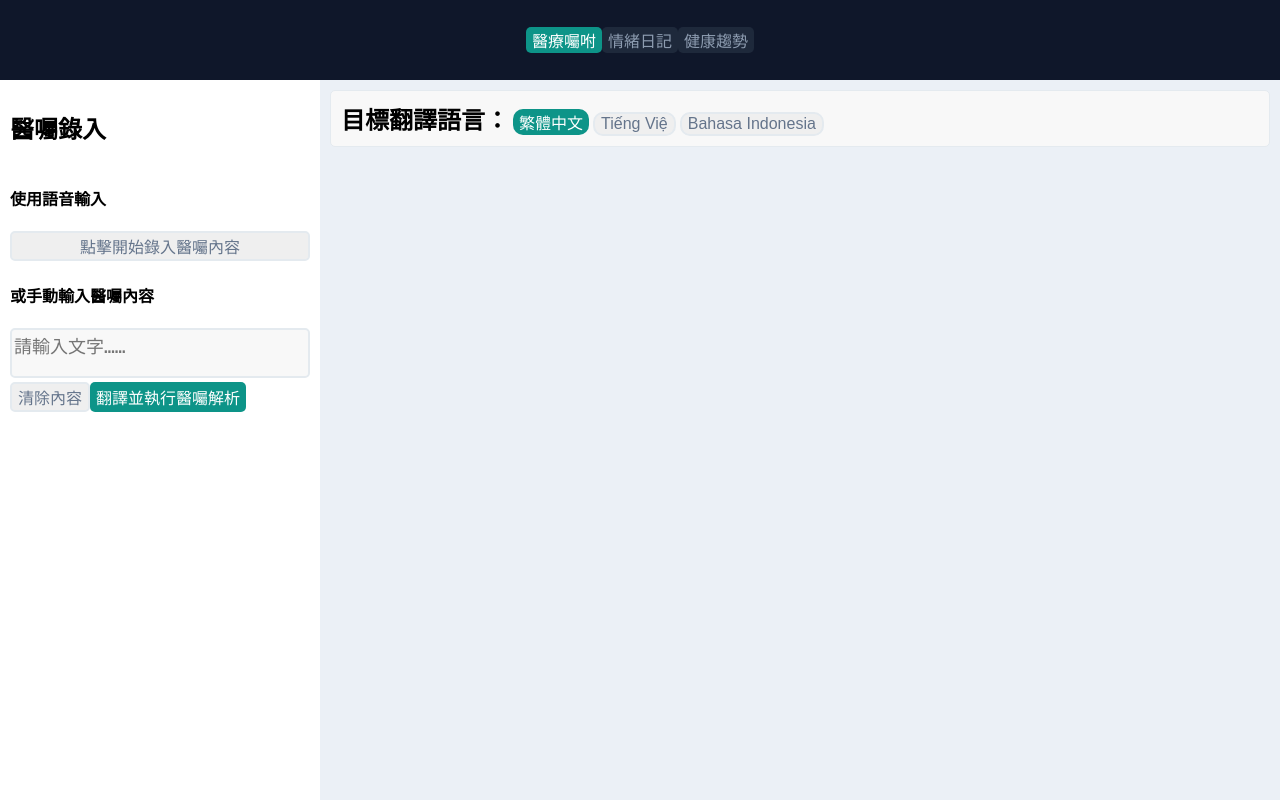
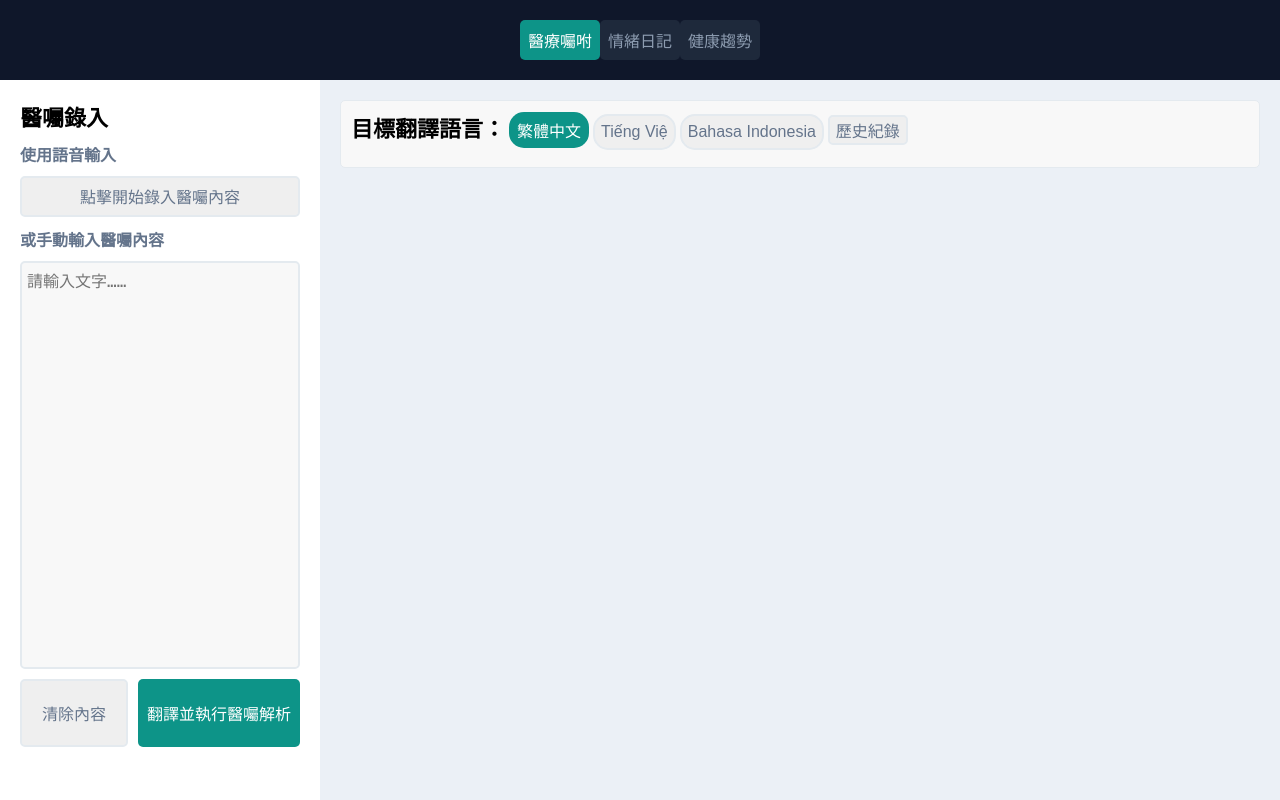
Before and after one commit to TinganYu/2026spring-NLP, a Flask app: page /medical in a window 1280 px wide. Run offline with Flask 3, Linux system fonts and the light colour scheme.

Commit message:
醫囑歷史紀錄+頁面格式調整

```diff
--- a/website/app.py
+++ b/website/app.py
@@ -4,6 +4,7 @@ import os
 sys.path.append(
     os.path.dirname(os.path.dirname(os.path.abspath(__file__)))
 )
+from datetime import datetime
 
 import configparser
 from flask import Flask, request, abort, render_template, url_for, Blueprint, jsonify
@@ -143,16 +144,20 @@ def process_medical():
 
         # 回傳結果給前端
         result = {
-            "original_text": text,
+            "date": str(datetime.now().date()),
+            "text": text,
             "translated_text": text_translated['translations'][0]['text'],
+            "target_language": target_lang,
             "phi": phi
         }
+        db.medical_insert(result)
         print("Medical Result:", result)
         return jsonify(result)
 
 # 執行語音錄入並回傳錄入文字
 @app.route("/speech_to_text", methods=["POST"])
 def speech():
+    print("[POST] Speech to Text POST")
     result = speech_to_text()
     return jsonify(result)
 
@@ -180,14 +185,14 @@ def db_select():
 
     # 搜尋對應 database 中的所有資料
     if database == "diary":
-        # 資料按照日期
         result = db.diary_find()
-        result.sort("date",-1)
     elif database == "medical":
         result = db.medical_find()
     else:
-        return None
+        return jsonify(None)
 
+    # 按照日期降序排序，並轉成list以便處理
+    result.sort("date",-1)
     result = list(result)
     return jsonify(result)
 
--- a/website/static/css/new_style.css
+++ b/website/static/css/new_style.css
@@ -1,5 +1,22 @@
 * {
     box-sizing: border-box;
+}
+
+button {
+    font-size: clamp(4px, 1.5vw, 16px);
+}
+
+h2{
+    font-size: 22px;
+    font-weight: bold;
+    margin: 0;
+}
+
+h4 {
+    font-size: 16px;
+    font-weight: bold;
+    color: #64748B;
+    margin: 0;
 }
 
 html, body {
@@ -63,7 +80,10 @@ html, body {
     top: 10vh;
     height: 90vh;
 
-    padding: 10px;
+    display: flex;
+    flex-direction: column;
+    padding: 20px;
+    gap: 10px;
 }
 
 #result-col {
@@ -75,9 +95,11 @@ html, body {
 
 /* tab 跟 button 系列 */
 .tab {
-    border: none;
+    border: 2px solid transparent;
     border-radius: 5px;
     background-color: #1E293B;
+
+    height: 5vh;
 
     font-size: 16px;
     color: #8D9CB0;
@@ -88,29 +110,30 @@ html, body {
 .btn {
     border: 2px solid #E4EAEF;
     border-radius: 5px;
-    font-size: 16px;
+
     color: #64748B;
     cursor: pointer;
 }
 
 .language-btn {
-    border-radius: 10px;
+    border-radius: 15px;
+    height: 80%;
 }
 
 .select {
-    border: none;
+    border: 2px solid transparent;
     background-color: #0D9488;
     color: white;
 }
 
 .diary-btn {
-    border: none;
+    border: 2px solid transparent;
     background-color: #F59E0B;
     color: white;
 }
 
 .pii-btn {
-    border: none;
+    border: 2px solid transparent;
     background-color: #EA580C;
     color: white;
 }
@@ -119,6 +142,10 @@ html, body {
     border: none;
     background: none;
     padding: 0;
+}
+
+.right-bown-btn {
+    height: 100%;
 }
 
 /* PII 浮窗 */
@@ -144,14 +171,19 @@ html, body {
     padding: 15px;
     border-radius: 10px;
     z-index: 1001;
-    width: 300px;
+
+    width: 40%;
 }
 
 .pii-entity {
     font-weight: bold;
     background: #FEF08A;
+
     border-radius: 5px;
+    box-shadow: 0 2px 0 #d97706;
+
     padding: 2px 6px;
+    margin: 0 2px;
 }
 
 /* 歷史紀錄 */
@@ -170,9 +202,13 @@ html, body {
 }
 
 #history-close {
-    width: 15px;
-    height: 15px;
+    border: none;
+    width: 20px;
+    height: 20px;
+    background: white;
+
     color: #94A3B8;
+    font-size: 20px;
 }
 
 .history-block {
@@ -215,7 +251,7 @@ html, body {
 .label {
     background: #ebebeb;
     color: #a0a09e;
-    border-radius: 10px;
+    border-radius: 15px;
     padding: 2px 6px;
     width: fit-content;
 }
@@ -263,7 +299,8 @@ html, body {
     border-radius: 5px;
 
     background-color: #f8f8f8;
-    font-size: 18px;
+    font-size: 16px;
+    padding: 5px;
 
     width: 100%;
     resize: none;
--- a/website/templates/medical.html
+++ b/website/templates/medical.html
@@ -27,31 +27,32 @@
                     <h2>醫囑錄入</h2>
                 </div>
                 <h4>使用語音輸入</h4>
-                <button class="btn" id="upload-mp3">點擊開始錄入醫囑內容</button>
+                <button class="btn" id="upload-mp3" style="height: 6%";>點擊開始錄入醫囑內容</button>
                 <h4>或手動輸入醫囑內容</h4>
-                <textarea id="message" name="message" placeholder="請輸入文字……" class="textarea"></textarea>
-                <div class="row">
-                    <button class="btn" id="erase">清除內容</button>
-                    <button class="btn select" id="analyze">翻譯並執行醫囑解析</button>
+                <textarea id="message" name="message" placeholder="請輸入文字……" class="textarea" style="height: 60%"></textarea>
+                <div class="row" style="height: 10%; gap:10px;">
+                    <button class="btn right-bown-btn" id="erase" style="width: 40%;">清除內容</button>
+                    <button class="btn select right-bown-btn" id="analyze" style="width: 60%;">翻譯並執行醫囑解析</button>
                 </div>
             </div>
             <!-- 結果顯示頁面(左欄) -->
             <div class="main-column" style="width: 25%; left:0; display: none;" id="output-col">
-                <h2>醫囑錄入</h2>
+                <h2>醫囑錄入與翻譯</h2>
                 <h4>原始醫囑</h4>
-                <textarea id="original-text" class="textarea" readonly></textarea>
+                <textarea id="original-text" class="textarea" style="height: 45%;" readonly></textarea>
                 <h4>醫囑完整翻譯</h4>
-                <textarea id="translated-text" class="textarea" readonly></textarea>
-                <button class="btn" id="return">返回輸入</button>
+                <textarea id="translated-text" class="textarea" style="height: 45%;" readonly></textarea>
+                <button class="btn right-bown-btn" id="return" style="width:100%; height: 10%;">返回輸入</button>
             </div>
 
             <!-- 結果顯示頁面 -->
             <div class="main-column" id="result-col">
-                <div class="float-row">
+                <div class="float-row" id="language-row" style="height:10%;">
                     <h2 style=" display: inline;">目標翻譯語言：</h2>
                     <button class="btn language-btn select" id="zh-Hant">繁體中文</button>
                     <button class="btn language-btn" id="vi">Tiếng Việ</button>
                     <button class="btn language-btn" id="id">Bahasa Indonesia</button>
+                    <button class="btn" id="history-btn">歷史紀錄</button>
                 </div>
                 <div class="float-row" id="table-container" style="display: none;">
                     <!-- 表格插入的地方 -->
@@ -85,7 +86,7 @@
             <div class="main-column" id="history-col">
                 <div class="row">
                     <img>
-                    <h2>歷史紀錄(情緒日記)</h2>
+                    <h2>歷史紀錄(醫療囑咐)</h2>
                     <button id="history-close">×</button>
                 </div>
             </div>
```
Also changed, not shown: website/database.py (+9 -3 lines), website/static/js/diary.js (+10 -92 lines), website/static/js/medical.js (+8 -47 lines), website/static/js/tab.js (+88 -1 lines), website/templates/diary.html (+9 -9 lines).
